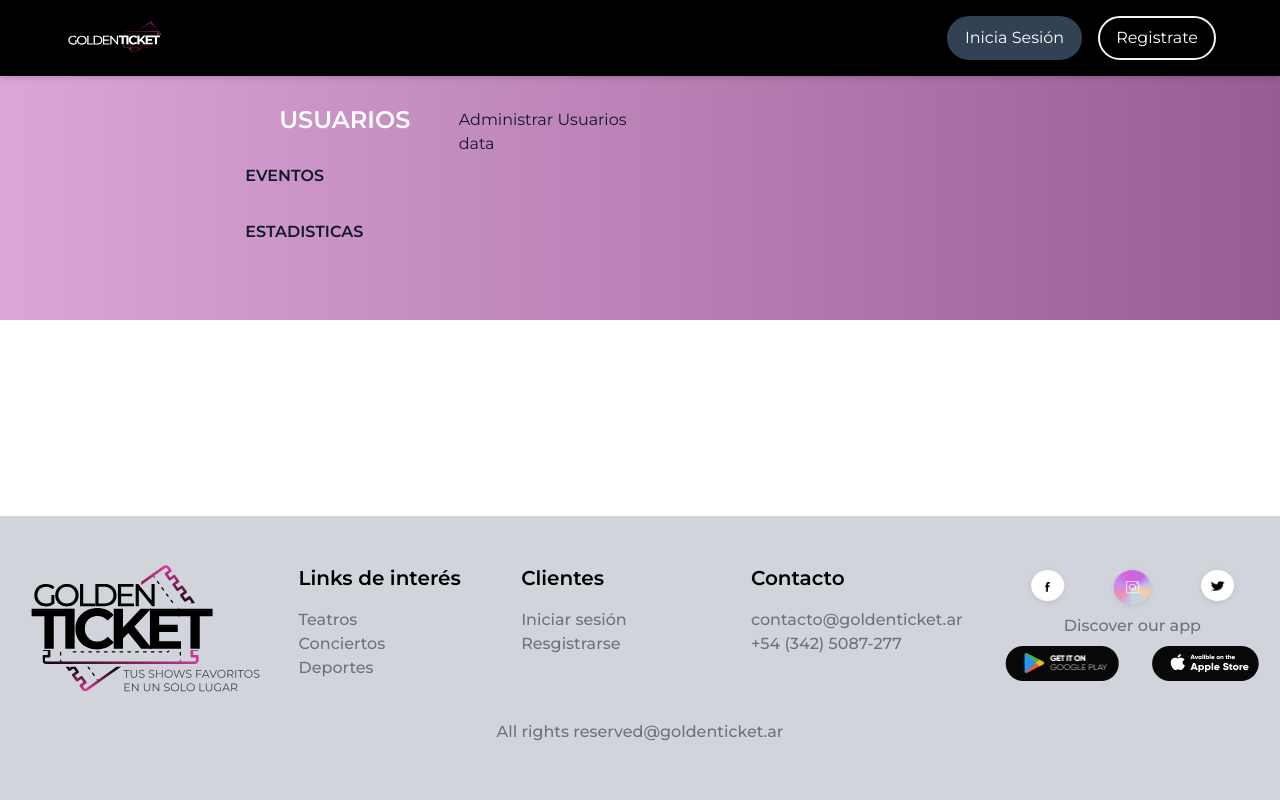
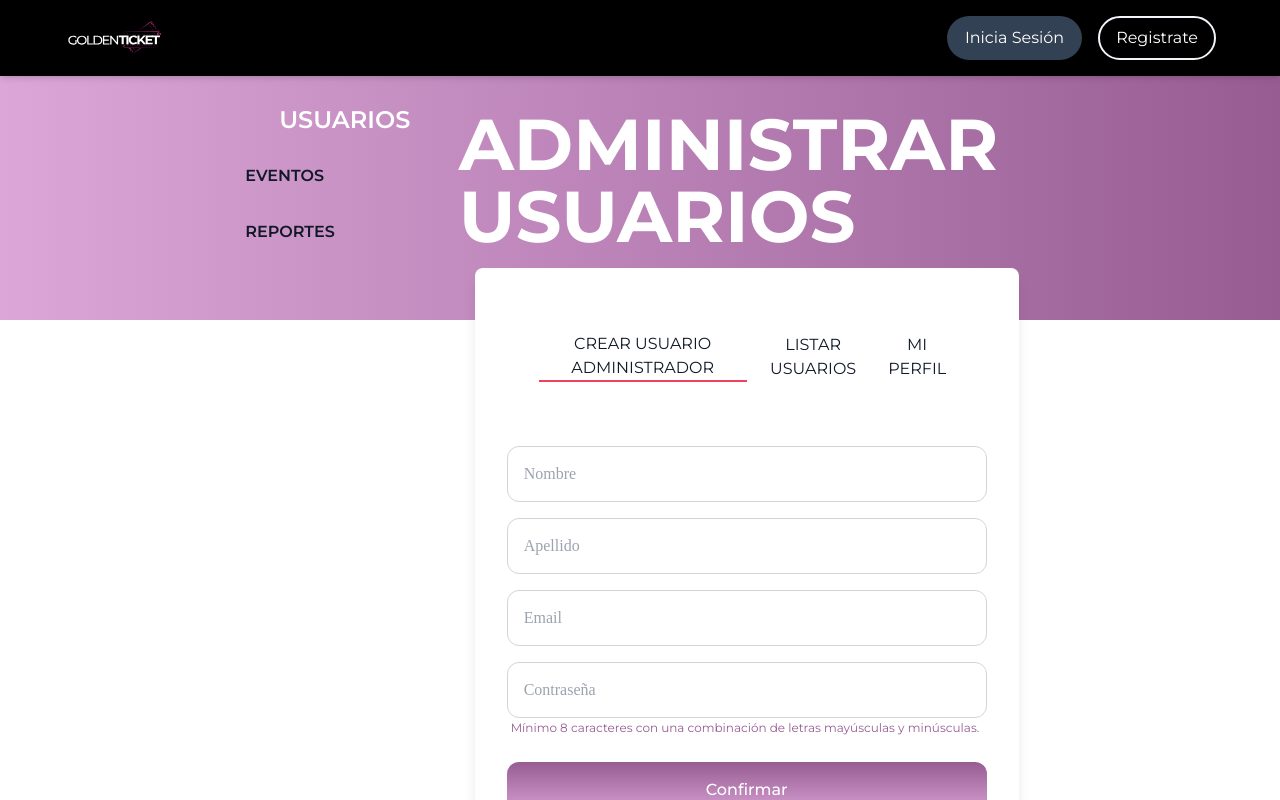
Before and after one commit to montvlein/DH_Final_Project_2_Frontend, a Next.js app: page /admin in a window 1280 px wide. Both pictures are taken after a click on the item "USUARIOS". Shown: the top 800 px of the page. Built offline with nearby package versions, Linux system fonts and the light colour scheme; a web font is replaced by a local one.

Commit message:
se agrego formulario para crear usuario administrador

```diff
--- a/app/admin/page.jsx
+++ b/app/admin/page.jsx
@@ -6,7 +6,7 @@ const AdminPage = () => {
     const titles = {
         viewUser:'usuarios',
         viewEvent: 'eventos',
-        viewReport: 'estadisticas'
+        viewReport: 'reportes'
     }
 
     const [viewUser, setViewUser] = useState(false)
@@ -33,9 +33,9 @@ const AdminPage = () => {
       <div className="relative lg:grid lg:grid-cols-6 h-full">
         <NavBarAdmin active={active} setActive={setActive} titles={titles} />
         <section className="lg:col-span-3 p-8">
-            { viewUser && <AdminUserSection /> }
-            { viewEvent && <AdminEventSection /> }
-            { viewReport && <AdminReportSection /> }
+            { viewUser && <AdminSectionWraper title={"administrar usuarios"}> <AdminUserSection /> </AdminSectionWraper> }
+            { viewEvent && <AdminSectionWraper title={"administrar eventos"}> <AdminEventSection /> </AdminSectionWraper> }
+            { viewReport && <AdminSectionWraper title={"reportes"}> <AdminReportSection /> </AdminSectionWraper> }
         </section>
       </div >
       </>
@@ -79,13 +79,38 @@ function NavBarAdmin({active, setActive, titles}) {
     )
 }
 
-function AdminUserSection() {
+function AdminSectionWraper({ title, children }) {
     return(
         <>
-        <h2>Administrar Usuarios</h2>
-        <div>
-            <article>data</article>
+        <h2 className="uppercase text-white text-2xl lg:text-7xl font-bold">{title}</h2>
+        <div className="flex flex-col gap-16 m-4 p-16 bg-white rounded-lg shadow-lg relative">
+            { children }
         </div>
+        </>
+    )
+}
+
+import FormRegistro from "@/components/signup/FormRegistro"
+import Spinner from "@/components/Spinner"
+import Link from "next/link"
+import { useSelector } from 'react-redux'
+
+function AdminUserSection() {
+    const [loading, setLoading] = useState(false)
+    const userInfo = useSelector( (state) => state.userInfo.activeUser)
+
+    return(
+        <>
+            <div className="flex justify-evenly items-center">
+                <p className="text-center uppercase cursor-pointer border-b-2 border-rose-500 max-w-[50%]">Crear usuario administrador</p>
+                <p className="text-center uppercase cursor-pointer max-w-[50%] hover:border-b-2 border-rose-500">Listar usuarios</p>
+                <Link
+                 href={'/profile/' + userInfo.id}
+                 className="text-center uppercase cursor-pointer max-w-[50%] hover:border-b-2 border-rose-500"
+                >Mi perfil</Link>
+            </div>
+            { loading && <Spinner/> }
+            <FormRegistro setLoading={setLoading} isAdmin={true} />
         </>
     )
 }
@@ -93,10 +118,6 @@ function AdminUserSection() {
 function AdminEventSection() {
     return(
         <>
-        <h2>Administrar Eventos</h2>
-        <div>
-            <article>data</article>
-        </div>
         </>
     )
 }
@@ -108,7 +129,6 @@ import PiesChart from '@/components/admin/PieChart'
 function AdminReportSection() {
     return(
         <>
-        <h2 className="uppercase text-white text-7xl font-bold">Reportes</h2>
         <div className="flex flex-col gap-16">
             <PiesChart/>
             <LinesChart/>
--- a/app/layout.tsx
+++ b/app/layout.tsx
@@ -20,7 +20,7 @@ export default function RootLayout ({
       <head>
         <script src="https://live.decidir.com/static/v2.6.4/decidir.js"></script>
       </head>
-      <body className='relative flex flex-col h-screen w-full'>
+      <body className='relative flex flex-col h-screen w-full min-w-fit'>
         <ReduxProvider>
           <Header />
           <main className="flex-1 w-full flex flex-col bg-white text-gray-900">
--- a/app/signup/page.tsx
+++ b/app/signup/page.tsx
@@ -16,7 +16,7 @@ const SignUp: React.FC = () => {
       <Logo />
       <div className='bg-[#F8F7F3]   w-full'>
         <TituloRegistro />
-        <FormRegistro setLoading={setLoading} />
+        <FormRegistro setLoading={setLoading} isAdmin={false} />
         <YaTienesCuenta />
       </div>
     </div>
--- a/components/Header.tsx
+++ b/components/Header.tsx
@@ -9,11 +9,12 @@ import { logOut } from '@/redux/features/auth-slice'
 import { clearUser } from '@/redux/features/activeUser-slice'
 import { FaUser } from 'react-icons/fa'
 import { useRouter } from 'next/navigation'
+import { useEffect, useState } from 'react'
 
 const Header: React.FC = () => {
   const router = useRouter()
   const dispatch = useDispatch<AppDispatch>()
-  const userInfo = useSelector( (state: RootState) => state.userInfo.activeUser)
+  const userInfo: any = useSelector( (state: RootState) => state.userInfo.activeUser)
 
   const handleLogout = (): any => {
     dispatch(clearUser())
@@ -21,8 +22,16 @@ const Header: React.FC = () => {
     router.push('/')
   }
 
+  const [user, setUser] = useState({id:0, mail:'', role:'USER'})
+
+  useEffect(()=>{
+    if (userInfo.role) {
+      setUser(userInfo);
+    }
+  },[userInfo])
+
   return (
-    <div className='w-full sticky top-0 z-50 min-h-[4.75rem]'>
+    <header className='w-full sticky top-0 z-50 min-h-[4.75rem]'>
       <nav className='mx-auto flex justify-between items-center sm:px-16 px-6 py-4 bg-black shadow-md'>
         <Link href='/' className='flex justify-center items-center'>
           <Image
@@ -35,10 +44,10 @@ const Header: React.FC = () => {
         </Link>
         <CiMenuFries size='2rem' color="white" className="md:hidden" />
         {
-          userInfo.id !== 0
+          user.id !== 0
             ? <div className='flex gap-4 items-center'>
-              <span>{userInfo?.mail}</span>
-              <Link href={'/profile/' + userInfo.id}>
+              <div>{user.mail}</div>
+              <Link href={user.role === 'ADMIN' ? '/admin' : '/profile/' + user.id}>
                 <FaUser className='text-[#975D93] text-3xl mt-2' /></Link> <button
                   className="text-white font-montserrat text-base font-normal border-2 border-slate-100 rounded-full p-2 px-4 hover:border-[#975D93] "
                   onClick={handleLogout}
@@ -52,7 +61,7 @@ const Header: React.FC = () => {
             </div>
         }
       </nav>
-    </div>
+    </header>
   )
 }
 
--- a/components/Spinner.tsx
+++ b/components/Spinner.tsx
@@ -2,8 +2,8 @@ import React from 'react'
 
 const Spinner: React.FC = () => {
   return (
-    <div role="status" className='absolute inset-0 bg-transparent backdrop-blur-sm brightness-50 z-40 flex items-center justify-center'>
-      <svg aria-hidden="true" className="inline w-10 h-10 text-gray-200 animate-spin dark:text-gray-600 fill-purple-600" viewBox="0 0 100 101" fill="none" xmlns="http://www.w3.org/2000/svg">
+    <div role="status" className='absolute inset-0 bg-transparent backdrop-blur-sm brightness-50 z-40 flex items-center justify-center rounded-lg'>
+      <svg aria-hidden="true" className="inline w-10 h-10 text-gray-800 animate-spin fill-rose-300" viewBox="0 0 100 101" fill="none" xmlns="http://www.w3.org/2000/svg">
         <path d="M100 50.5908C100 78.2051 77.6142 100.591 50 100.591C22.3858 100.591 0 78.2051 0 50.5908C0 22.9766 22.3858 0.59082 50 0.59082C77.6142 0.59082 100 22.9766 100 50.5908ZM9.08144 50.5908C9.08144 73.1895 27.4013 91.5094 50 91.5094C72.5987 91.5094 90.9186 73.1895 90.9186 50.5908C90.9186 27.9921 72.5987 9.67226 50 9.67226C27.4013 9.67226 9.08144 27.9921 9.08144 50.5908Z" fill="currentColor"/>
         <path d="M93.9676 39.0409C96.393 38.4038 97.8624 35.9116 97.0079 33.5539C95.2932 28.8227 92.871 24.3692 89.8167 20.348C85.8452 15.1192 80.8826 10.7238 75.2124 7.41289C69.5422 4.10194 63.2754 1.94025 56.7698 1.05124C51.7666 0.367541 46.6976 0.446843 41.7345 1.27873C39.2613 1.69328 37.813 4.19778 38.4501 6.62326C39.0873 9.04874 41.5694 10.4717 44.0505 10.1071C47.8511 9.54855 51.7191 9.52689 55.5402 10.0491C60.8642 10.7766 65.9928 12.5457 70.6331 15.2552C75.2735 17.9648 79.3347 21.5619 82.5849 25.841C84.9175 28.9121 86.7997 32.2913 88.1811 35.8758C89.083 38.2158 91.5421 39.6781 93.9676 39.0409Z" fill="currentFill"/>
       </svg>
--- a/components/signup/FormRegistro.tsx
+++ b/components/signup/FormRegistro.tsx
@@ -11,8 +11,8 @@ import { setUser } from '@/redux/features/activeUser-slice'
 import { GoldenApi } from '@/api/data'
 import GetUserInfo from '@/services/GetUser'
 
-const FormRegistro: React.FC<any> = ({ setLoading }: { setLoading: React.Dispatch<React.SetStateAction<boolean>> }) => {
-  const { register, control, handleSubmit, formState: { errors } } = useForm<User>()
+const FormRegistro: React.FC<any> = ({ setLoading, isAdmin }: { setLoading: React.Dispatch<React.SetStateAction<boolean>>; isAdmin: boolean }) => {
+  const { register, control, handleSubmit, formState: { errors }, reset } = useForm<User>()
   const dispatch = useDispatch<AppDispatch>()
   const createUser: SubmitHandler<User> = async (user: User) => {
     const baseUrl = GoldenApi.base
@@ -21,6 +21,7 @@ const FormRegistro: React.FC<any> = ({ setLoading }: { setLoading: React.Dispatc
 
     try {
       setLoading(true)
+      user.role = isAdmin ? "ADMIN" : "USER"
       const response = await fetch(apiUrl, {
         method: 'POST',
         headers: {
@@ -31,14 +32,19 @@ const FormRegistro: React.FC<any> = ({ setLoading }: { setLoading: React.Dispatc
       setLoading(false)
       if (response.status === 201) {
         const data = await response.json()
-        console.log('Usuario creado con éxito:', data)
-        dispatch(logIn(data.jwt))
+        reset()
 
-        const infoUser = await GetUserInfo()
-        dispatch(setUser(infoUser))
+        if (!isAdmin) {
+          dispatch(logIn(data.jwt))
+
+          const infoUser = await GetUserInfo()
+          dispatch(setUser(infoUser))
+        }
+
         dispatch(openModal())
       } else {
         console.error('Error al crear el usuario')
+        throw new Error('Error al crear el usuario')
       }
     } catch (error) {
       console.error('Error de red:', error)
--- a/components/signup/ModalSu.tsx
+++ b/components/signup/ModalSu.tsx
@@ -26,12 +26,11 @@ const ModalSu: React.FC = () => {
   const router = useRouter()
   const isModalOpen = useSelector((state: any) => state.modal.isOpen)
   const user = useSelector( (state: any) => state.userInfo.activeUser)
-  const data = { id: user?.id }
   const dispatch = useDispatch()
 
   const handleCloseModal = (): void => {
     dispatch(closeModal())
-    router.push(`profile/${data.id}`)
+    if (user.role === 'USER') router.push(`profile/${user.id}`)
   }
 
   return (
--- a/redux/features/activeUser-slice.ts
+++ b/redux/features/activeUser-slice.ts
@@ -14,12 +14,12 @@ const nullUser = {
   mail: '',
   birthDate: '',
   phone: '',
-  role: '',
+  role: 'USER',
   documentType: '',
   documentNumber: ''
 }
 
-const storedUserJson = sessionStorage?.getItem("user");
+const storedUserJson = typeof window !== 'undefined' ? window.sessionStorage.getItem("user"): ""
 const storedUser = storedUserJson ? JSON.parse(storedUserJson) : null;
 
 const initialState: InitialState = {
@@ -31,10 +31,11 @@ export const userInfo = createSlice({
   initialState,
   reducers: {
     clearUser: (state) => {
-      state.activeUser = initialState.activeUser
       localStorage.removeItem('token')
       sessionStorage.removeItem('user')
-      return initialState
+      return {
+        activeUser: nullUser,
+      }
     },
     setUser: (state, action: PayloadAction<User>) => {
       state.activeUser = {
```
